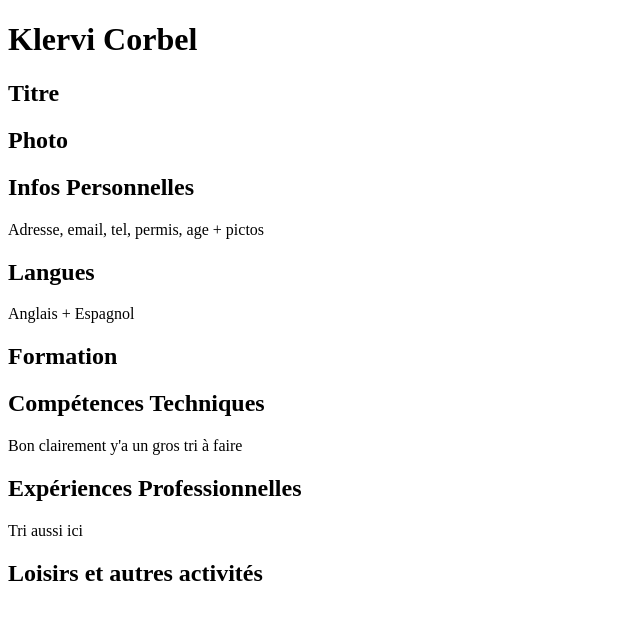
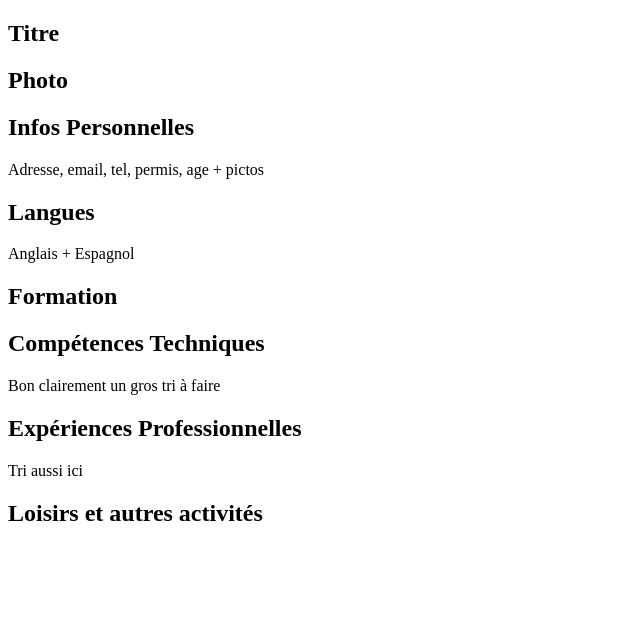
Before and after one commit to klervicn/klervicn-blog-resume, a Next.js app: page / in a window 1280 px wide. Shown: the top 620 px of the page, without its empty margins (0-640 px from the left). Built offline with nearby package versions, Linux system fonts and the light colour scheme.

Commit message:
Start dividing into components

```diff
--- /dev/null
+++ b/components/Name.js
@@ -0,0 +1,4 @@
+import React from "react";
+import { titlesColor } from "../styles/colors";
+
+export default ({ firstName, lastName = {}, ...props }) => <div />;
--- a/pages/index.js
+++ b/pages/index.js
@@ -1,5 +1,12 @@
 import React from "react";
 import Head from "next/head";
+import { titlesColor } from "../styles/colors";
+
+const Name = () => (
+  <div className="Name">
+    <h1>Klervi Corbel</h1>
+  </div>
+);
 
 export default class Home extends React.Component {
   render() {
@@ -10,9 +17,7 @@ export default class Home extends React.Component {
             <title>Klervi Corbel</title>
           </Head>
         </div>
-        <div className="Name">
-          <h1>Klervi Corbel</h1>
-        </div>
+
         <div className="Title">
           <h2>Titre</h2>
         </div>
@@ -32,7 +37,7 @@ export default class Home extends React.Component {
         </div>
         <div className="Skills">
           <h2>Compétences Techniques</h2>
-          <label>Bon clairement y'a un gros tri à faire</label>
+          <label>Bon clairement un gros tri à faire</label>
         </div>
         <div className="ProfessionalExperiences">
           <h2>Expériences Professionnelles</h2>
--- /dev/null
+++ b/styles/colors.js
@@ -0,0 +1 @@
+export const titlesColor = "#3333cc";
```
